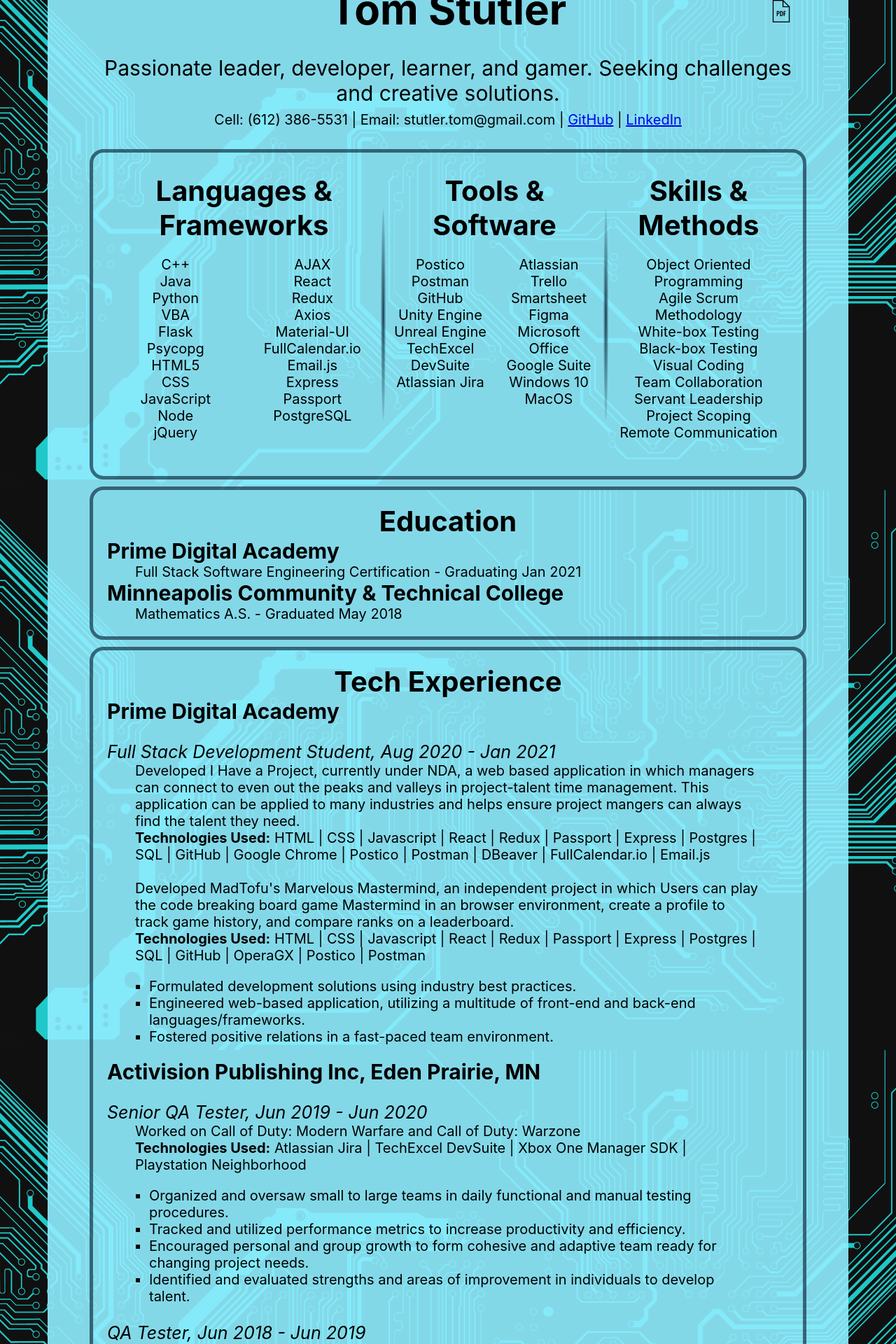
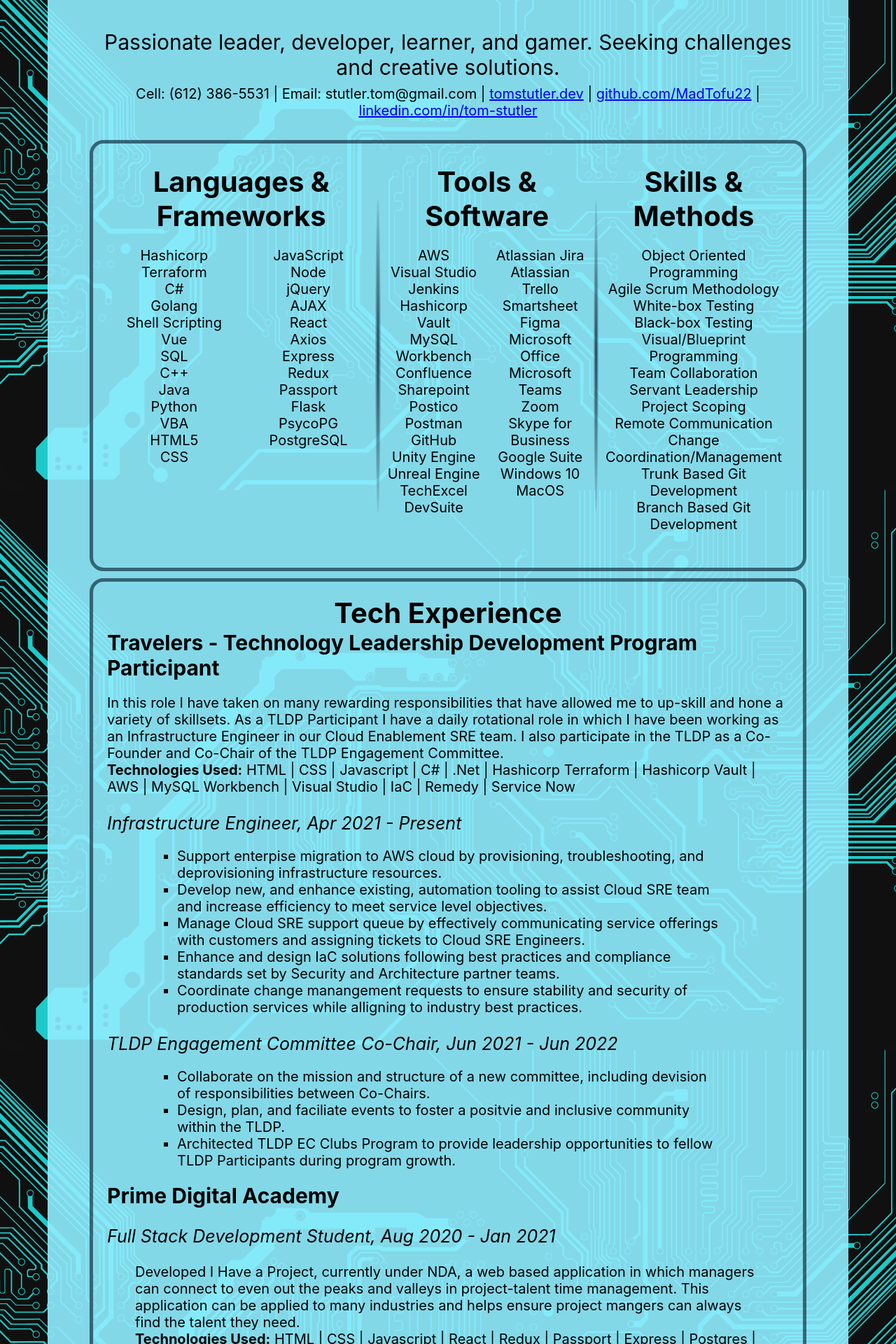
Before and after one commit to MadTofu22/MadTofu22.github.io, a React (Create React App) app: page /#/resume in a window 1280 px wide. Shown: the part 100-2020 px from the top of the page at 70% size. Built offline with nearby package versions, Linux system fonts and the light colour scheme; no server answers.

Commit message:
updated resume

```diff
--- a/src/components/ResumeDisplay/ResumeDisplay.js
+++ b/src/components/ResumeDisplay/ResumeDisplay.js
@@ -8,33 +8,35 @@
 
     render () {
         return (
-            <div className='foreground resume'>
-                <div className='introContainer resume'>
-                    <div className='introDownload resume'>
-                        <a className='resume' href={resume} download>
-                            <img className='resume' src={pdfIcon} alt='PDF Download icon and link'/>
-                        </a>
-                    </div>
-                    <h1 className='introHeader resume'>Tom Stutler</h1>
-                    <p className='introText resume'>
+            <div class='foreground resume'>
+                <div class='introContainer resume'>
+                    <h1 class='introHeader resume'>Tom Stutler</h1>
+                    <p class='introText resume'>
                         Passionate leader, developer, learner, and gamer. Seeking challenges and creative solutions.
                     </p>
-                    <p className='introContact resume'>
-                        Cell: (612) 386-5531 | Email: stutler.tom@gmail.com | <a rel='noreferrer' target='_blank' href='https://github.com/MadTofu22'>GitHub</a> | <a rel='noreferrer' target='_blank' href='https://www.linkedin.com/in/tom-stutler'>LinkedIn</a>
+                    <p class='introContact resume'>
+                        Cell: (612) 386-5531 | Email: stutler.tom@gmail.com | <a rel='noreferrer' target='_blank'
+                            href='https://portfolio.tomstutler.dev/#/home'>tomstutler.dev</a> | <a rel='noreferrer' target='_blank'
+                            href='https://github.com/MadTofu22'>github.com/MadTofu22</a> | <a rel='noreferrer' target='_blank'
+                            href='https://www.linkedin.com/in/tom-stutler'>linkedin.com/in/tom-stutler</a>
                     </p>
                 </div>
 
-                <div className='sectionContainer resume'>
-                    <div className='listContainer'>
-                        <div className='languagesList'>
-                            <h2 className='sectionHeader resume'>Languages & Frameworks</h2>
-                            <ul className='skillsList resume'>
+                <div class='sectionContainer resume'>
+                    <div class='listContainer'>
+                        <div class='languagesList'>
+                            <h2 class='sectionHeader resume'>Languages & Frameworks</h2>
+                            <ul class='skillsList resume'>
+                                <li>Hashicorp Terraform</li>
+                                <li>C#</li>
+                                <li>Golang</li>
+                                <li>Shell Scripting</li>
+                                <li>Vue</li>
+                                <li>SQL</li>
                                 <li>C++</li>
                                 <li>Java</li>
                                 <li>Python</li>
                                 <li>VBA</li>
-                                <li>Flask</li>
-                                <li>Psycopg</li>
                                 <li>HTML5</li>
                                 <li>CSS</li>
                                 <li>JavaScript</li>
@@ -42,20 +44,26 @@
                                 <li>jQuery</li>
                                 <li>AJAX</li>
                                 <li>React</li>
+                                <li>Axios</li>
+                                <li>Express</li>
                                 <li>Redux</li>
-                                <li>Axios</li>
-                                <li>Material-UI</li>
-                                <li>FullCalendar.io</li>
-                                <li>Email.js</li>
-                                <li>Express</li>
                                 <li>Passport</li>
+                                <li>Flask</li>
+                                <li>PsycoPG</li>
                                 <li>PostgreSQL</li>
                             </ul>
                         </div>
-                        <div className='verticalLine'></div>
-                        <div className='toolsList'>
-                            <h2 className='sectionHeader resume'>Tools & Software</h2>
-                            <ul className='skillsList resume'>
+                        <div class='verticalLine'></div>
+                        <div class='toolsList'>
+                            <h2 class='sectionHeader resume'>Tools & Software</h2>
+                            <ul class='skillsList resume'>
+                                <li>AWS</li>
+                                <li>Visual Studio</li>
+                                <li>Jenkins</li>
+                                <li>Hashicorp Vault</li>
+                                <li>MySQL Workbench</li>
+                                <li>Confluence</li>
+                                <li>Sharepoint</li>
                                 <li>Postico</li>
                                 <li>Postman</li>
                                 <li>GitHub</li>
@@ -67,104 +75,150 @@
                                 <li>Smartsheet</li>
                                 <li>Figma</li>
                                 <li>Microsoft Office</li>
+                                <li>Microsoft Teams</li>
+                                <li>Zoom</li>
+                                <li>Skype for Business</li>
                                 <li>Google Suite</li>
                                 <li>Windows 10</li>
                                 <li>MacOS</li>
                             </ul>
                         </div>
-                        <div className='verticalLine'></div>
-                        <div className='skillList'>
-                            <h2 className='sectionHeader resume'>Skills & Methods</h2>
-                            <ul className='skillsListSingle resume'>
+                        <div class='verticalLine'></div>
+                        <div class='skillList'>
+                            <h2 class='sectionHeader resume'>Skills & Methods</h2>
+                            <ul class='skillsListSingle resume'>
                                 <li>Object Oriented Programming</li>
                                 <li>Agile Scrum Methodology</li>
                                 <li>White-box Testing</li>
                                 <li>Black-box Testing</li>
-                                <li>Visual Coding</li>
+                                <li>Visual/Blueprint Programming</li>
                                 <li>Team Collaboration</li>
                                 <li>Servant Leadership</li>
                                 <li>Project Scoping</li>
                                 <li>Remote Communication</li>
+                                <li>Change Coordination/Management</li>
+                                <li>Trunk Based Git Development</li>
+                                <li>Branch Based Git Development</li>
                             </ul>
                         </div>
                     </div>
                 </div>
 
-                <div className='sectionContainer resume'>
-                    <h2 className='sectionHeader resume'>Education</h2>
-                    <h3 className='sectionContentHeader resume'>Prime Digital Academy</h3>
-                    <p className='sectionContentText resume'>Full Stack Software Engineering Certification - Graduating Jan 2021</p>
-                    <h3 className='sectionContentHeader resume'>Minneapolis Community & Technical College</h3>
-                    <p className='sectionContentText resume'>Mathematics A.S. - Graduated May 2018</p>
-                </div>
-
-                <div className='sectionContainer resume'>
-                    <h2 className='sectionHeader resume'>Tech Experience</h2>
-                    <h3 className='sectionContentHeader resume'>Prime Digital Academy</h3>
-                    <p className='sectionContentGroupHeader resume'>Full Stack Development Student, Aug 2020 - Jan 2021</p>
-                    <p className='sectionContentText resume'>Developed I Have a Project, currently under NDA, a web based application in which managers can connect to even out the peaks and valleys in project-talent time management. This application can be applied to many industries and helps ensure project mangers can always find the talent they need.
+                <div class='sectionContainer resume'>
+                    <h2 class='sectionHeader resume'>Tech Experience</h2>
+                    <h3 class='sectionContentHeader resume'>Travelers - Technology Leadership Development Program Participant</h3>
+                    <p>In this role I have taken on many rewarding responsibilities that have allowed me to up-skill and hone a variety of skillsets. As a TLDP Participant I have a daily rotational role in which I have been working as an Infrastructure Engineer in our Cloud Enablement SRE team. I also participate in the TLDP as a Co-Founder and Co-Chair of the TLDP Engagement Committee.
                     <br/>
-                    <b>Technologies Used:</b> HTML | CSS | Javascript | React | Redux | Passport | Express | Postgres | SQL | GitHub | Google Chrome | Postico | Postman | DBeaver | FullCalendar.io | Email.js
+                    <b>Technologies Used:</b> HTML | CSS | Javascript | C# | .Net | Hashicorp Terraform | Hashicorp Vault | AWS | MySQL Workbench | Visual Studio | IaC | Remedy | Service Now
+                    </p>
+                    <p class='sectionContentGroupHeader resume'>Infrastructure Engineer, Apr 2021 - Present</p>
+                    <p class='sectionContentText resume'>
+                        <ul class='sectionContentGroupList resume'>
+                            <li class='resume'>Support enterpise migration to AWS cloud by provisioning, troubleshooting, and deprovisioning infrastructure resources.</li>
+                            <li class='resume'>Develop new, and enhance existing, automation tooling to assist Cloud SRE team and increase efficiency to meet service level objectives.</li>
+                            <li class='resume'>Manage Cloud SRE support queue by effectively communicating service offerings with customers and assigning tickets to Cloud SRE Engineers.</li>
+                            <li class='resume'>Enhance and design IaC solutions following best practices and compliance standards set by Security and Architecture partner teams.</li>
+                            <li class='resume'>Coordinate change manangement requests to ensure stability and security of production services while alligning to industry best practices.</li>
+                        </ul>
+                    </p>
+                    <p class='sectionContentGroupHeader resume'>TLDP Engagement Committee Co-Chair, Jun 2021 - Jun 2022</p>
+                    <p class='sectionContentText resume'>
+                        <ul class='sectionContentGroupList resume'>
+                            <li class='resume'>Collaborate on the mission and structure of a new committee, including devision of responsibilities between Co-Chairs.</li>
+                            <li class='resume'>Design, plan, and faciliate events to foster a positvie and inclusive community within the TLDP.</li>
+                            <li class='resume'>Architected TLDP EC Clubs Program to provide leadership opportunities to fellow TLDP Participants during program growth.</li>
+                        </ul>
+                    </p>
+                    <h3 class='sectionContentHeader resume'>Prime Digital Academy</h3>
+                    <p class='sectionContentGroupHeader resume'>Full Stack Development Student, Aug 2020 - Jan 2021</p>
+                    <br/>
+                    <p class='sectionContentText resume'>Developed I Have a Project, currently under NDA, a web based application in
+                        which managers can connect to even out the peaks and valleys in project-talent time management. This application
+                        can be applied to many industries and helps ensure project mangers can always find the talent they need.
+                        <br/>
+                        <b>Technologies Used:</b> HTML | CSS | Javascript | React | Redux | Passport | Express | Postgres | SQL | GitHub
+                        | Google Chrome | Postico | Postman | DBeaver | FullCalendar.io | Email.js
                     </p>
                     <br/>
-                    <p className='sectionContentText resume'>Developed MadTofu's Marvelous Mastermind, an independent project in which Users can play the code breaking board game Mastermind in an browser environment, create a profile to track game history, and compare ranks on a leaderboard.
-                    <br/>
-                    <b>Technologies Used:</b> HTML | CSS | Javascript | React | Redux | Passport | Express | Postgres | SQL | GitHub | OperaGX | Postico | Postman
+                    <p class='sectionContentText resume'>Developed MadTofu's Marvelous Mastermind, an independent project in which
+                        Users can play the code breaking board game Mastermind in an browser environment, create a profile to track game
+                        history, and compare ranks on a leaderboard.
+                        <br/>
+                        <b>Technologies Used:</b> HTML | CSS | Javascript | React | Redux | Passport | Express | Postgres | SQL | GitHub
+                        | OperaGX | Postico | Postman
                     </p>
-                    <ul className='sectionContentGroupList resume'>
-                        <li className='resume'>Formulated development solutions using industry best practices.</li>
-                        <li className='resume'>Engineered web-based application, utilizing a multitude of front-end and back-end languages/frameworks.</li>
-                        <li className='resume'>Fostered positive relations in a fast-paced team environment.</li>
+                    <ul class='sectionContentGroupList resume'>
+                        <li class='resume'>Formulated development solutions using industry best practices.</li>
+                        <li class='resume'>Engineered web-based application, utilizing a multitude of front-end and back-end
+                            languages/frameworks.</li>
+                        <li class='resume'>Fostered positive relations in a fast-paced team environment.</li>
                     </ul>
 
-                    <h3 className='sectionContentHeader resume'>Activision Publishing Inc, Eden Prairie, MN</h3>
-                    <p className='sectionContentGroupHeader resume'>Senior QA Tester, Jun 2019 - Jun 2020</p>
-                    <p className='sectionContentText resume'>Worked on Call of Duty: Modern Warfare and Call of Duty: Warzone
-                    <br/>
-                    <b>Technologies Used:</b> Atlassian Jira | TechExcel DevSuite | Xbox One Manager SDK | Playstation Neighborhood
+                    <h3 class='sectionContentHeader resume'>Activision Publishing Inc, Eden Prairie, MN</h3>
+                    <p class='sectionContentGroupHeader resume'>Senior QA Tester, Jun 2019 - Jun 2020</p>
+                    <p class='sectionContentText resume'>Shipped Call of Duty: Modern Warfare and Call of Duty: Warzone
+                        <br/>
+                        <b>Technologies Used:</b> Atlassian Jira | TechExcel DevSuite | Xbox One Manager SDK | Playstation Neighborhood | Microsoft Office | VBA
                     </p>
-                    <ul className='sectionContentGroupList resume'>
-                        <li className='resume'>Organized and oversaw small to large teams in daily functional and manual testing procedures.</li>
-                        <li className='resume'>Tracked and utilized performance metrics to increase productivity and efficiency.</li>
-                        <li className='resume'>Encouraged personal and group growth to form cohesive and adaptive team ready for changing project needs.</li>
-                        <li className='resume'>Identified and evaluated strengths and areas of improvement in individuals to develop talent.</li>
+                    <ul class='sectionContentGroupList resume'>
+                        <li class='resume'>Organized and oversaw small to large teams in daily functional and manual testing procedures.
+                        </li>
+                        <li class='resume'>Tracked and utilized performance metrics to increase productivity and efficiency.</li>
+                        <li class='resume'>Encouraged personal and group growth to form cohesive and adaptive team ready for changing
+                            project needs.</li>
+                        <li class='resume'>Identified and evaluated strengths and areas of improvement in individuals to develop talent.
+                        </li>
                     </ul>
 
-                    <p className='sectionContentGroupHeader resume'>QA Tester, Jun 2018 - Jun 2019</p>
-                    <p className='sectionContentText resume'>Worked on Call of Duty: Black Ops 4
-                    <br/>
-                    <b>Technologies Used:</b> Atlassian Jira | TechExcel DevSuite
+                    <p class='sectionContentGroupHeader resume'>QA Tester, Jun 2018 - Jun 2019</p>
+                    <p class='sectionContentText resume'>Shipped Call of Duty: Black Ops 4
+                        <br/>
+                        <b>Technologies Used:</b> Atlassian Jira | TechExcel DevSuite
                     </p>
-                    <ul className='sectionContentGroupList resume'>
-                        <li className='resume'>Found and reported issues in a video game environment to help ensure a functional and polished product is delivered to the consumer.</li>
-                        <li className='resume'>Provided feedback on game mechanics and design from the consumer perspective to help ensure a balanced and fun product is released to the consumer.</li>
-                        <li className='resume'>Worked in fast-paced team environment and adapted to software changes and project needs.</li>
+                    <ul class='sectionContentGroupList resume'>
+                        <li class='resume'>Found and reported issues in a video game environment to help ensure a functional and
+                            polished product is delivered to the consumer.</li>
+                        <li class='resume'>Provided feedback on game mechanics and design from the consumer perspective to help ensure a
+                            balanced and fun product is released to the consumer.</li>
+                        <li class='resume'>Worked in fast-paced team environment and adapted to software changes and project needs.</li>
                     </ul>
                 </div>
 
-                <div className='sectionContainer resume'>
-                    <h2 className='sectionHeader resume'>Work History</h2>
-                    <h3 className='sectionContentHeader resume'>T&K Franchise Group, Eagan, MN</h3>
-                    <p className='sectionContentGroupHeader resume'>Shift Supervisor, Feb 2017 - Aug 2017</p>
-                    <ul className='sectionContentGroupList resume'>
-                        <li className='resume'>Encouraged teamwork to foster a positive and efficient work space.</li>
-                        <li className='resume'>Ensured deadlines and goals are met in a fast paced environment.</li>
-                        <li className='resume'>Communicated with customers to deliver the highest quality product and experience.</li>
+                <div class='sectionContainer resume'>
+                    <h2 class='sectionHeader resume'>Work History</h2>
+                    <h3 class='sectionContentHeader resume'>T&K Franchise Group, Eagan, MN</h3>
+                    <p class='sectionContentGroupHeader resume'>Shift Supervisor, Feb 2017 - Aug 2017</p>
+                    <ul class='sectionContentGroupList resume'>
+                        <li class='resume'>Encouraged teamwork to foster a positive and efficient work space.</li>
+                        <li class='resume'>Ensured deadlines and goals are met in a fast paced environment.</li>
+                        <li class='resume'>Communicated with customers to deliver the highest quality product and experience.</li>
                     </ul>
 
-                    <h3>Endeavor Air, Minneapolis, MN</h3>
-                    <p className='sectionContentGroupHeader resume'>Stores Lead, Jun 2013 - Aug 2014</p>
-                    <ul>
+                    <h3 class='sectionContentHeader resume'>Endeavor Air, Minneapolis, MN</h3>
+                    <p class='sectionContentGroupHeader resume'>Stores Lead, Jun 2013 - Aug 2014</p>
+                    <ul class='sectionContentGroupList resume'>
                         <li>Coordinated with other company departments and bases to ensure timely maintenance of aircraft.</li>
-                        <li>Distributed tasks to personnel and provide assistance, or instruction in policy and procedure to new hires, to assure completion.</li>
-                        <li>Verified inventory computations by comparing them to physical counts of stock, and investigate discrepancies or adjust errors.</li>
+                        <li>Distributed tasks to personnel and provide assistance, or instruction in policy and procedure to new hires,
+                            to assure completion.</li>
+                        <li>Verified inventory computations by comparing them to physical counts of stock, and investigate discrepancies
+                            or adjust errors.</li>
                     </ul>
-                    <p className='sectionContentGroupHeader resume'>Stores Clerk, May 2012 - Jun 2013</p>
-                    <ul>
-                        <li>Issued and distributed materials, parts, and tools to maintenance staff based on information from incoming requisitions.</li>
-                        <li>Examined contents and compare with records, such as manifests, invoices, or orders, to verify accuracy of incoming or outgoing shipment.</li>
+                    <p class='sectionContentGroupHeader resume'>Stores Clerk, May 2012 - Jun 2013</p>
+                    <ul class='sectionContentGroupList resume'>
+                        <li>Issued and distributed materials, parts, and tools to maintenance staff based on information from incoming
+                            requisitions.</li>
+                        <li>Examined contents and compare with records, such as manifests, invoices, or orders, to verify accuracy of
+                            incoming or outgoing shipment.</li>
                         <li>Prepared documents such as work orders, bills of lading, or shipping orders, to route materials.</li>
                     </ul>
+                </div>
+
+                <div class='sectionContainer resume'>
+                    <h2 class='sectionHeader resume'>Education</h2>
+                    <h3 class='sectionContentHeader resume'>Prime Digital Academy</h3>
+                    <p class='sectionContentText resume'>Full Stack Software Engineering Certification - Graduated Jan 2021</p>
+                    <h3 class='sectionContentHeader resume'>Minneapolis Community & Technical College</h3>
+                    <p class='sectionContentText resume'>Mathematics A.S. - Graduated May 2018</p>
                 </div>
             </div>
         )
```
Also changed, not shown: src/assets/files/resume.html (+56 -18 lines), 1 other file (tests, documents, lock files or other folders).
